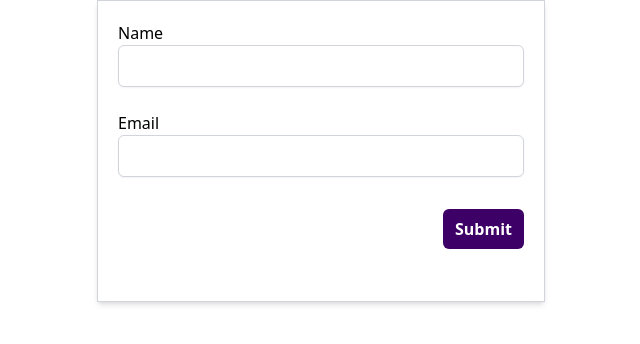
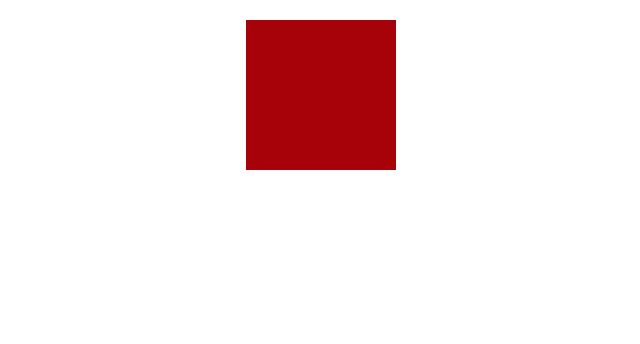
Before and after one commit to abdurrahmanrahat/react-reusable-components, a React (Vite) app: page / in a window 1280 px wide. Shown: the top 344 px of the page, without its empty margins (319-959 px from the left). Built offline with nearby package versions, Linux system fonts and the light colour scheme.

Commit message:
css animation

```diff
--- /dev/null
+++ b/src/pages/Animation/Animation.css
@@ -0,0 +1,25 @@
+.main {
+    /* border: 2px solid #3D0066; */
+    padding: 20px;
+    display: flex;
+    justify-content: center;
+    align-items: center;
+    /* overflow: hidden; */
+    /* position: relative; */
+}
+
+.box-01 {
+    /* position: absolute; */
+    background-color: #A7020A;
+    height: 150px;
+    width: 150px;
+    transition-duration: 800ms;
+    /* transform-origin: top; */
+}
+
+.box-01:hover {
+    /* transform: translateY(150px); */
+    /* transform: scale(0.9); */
+    /* transform: rotate(45deg); */
+    transform: skew(45deg)
+}
--- /dev/null
+++ b/src/pages/Animation/Animation.tsx
@@ -0,0 +1,11 @@
+import "./Animation.css";
+
+const Animation = () => {
+  return (
+    <div className="main">
+      <div className="box-01"></div>
+    </div>
+  );
+};
+
+export default Animation;
--- a/src/routes/Routes.tsx
+++ b/src/routes/Routes.tsx
@@ -1,13 +1,13 @@
 import { createBrowserRouter } from "react-router-dom";
-import App from "../App";
 import AdminLayout from "../components/layout/AdminLayout";
 import About from "../pages/About/About";
+import Animation from "../pages/Animation/Animation";
 import Home from "../pages/Home/Home";
 
 const router = createBrowserRouter([
   {
     path: "/",
-    element: <App></App>,
+    element: <Animation></Animation>,
     children: [
       {
         index: true,
```
